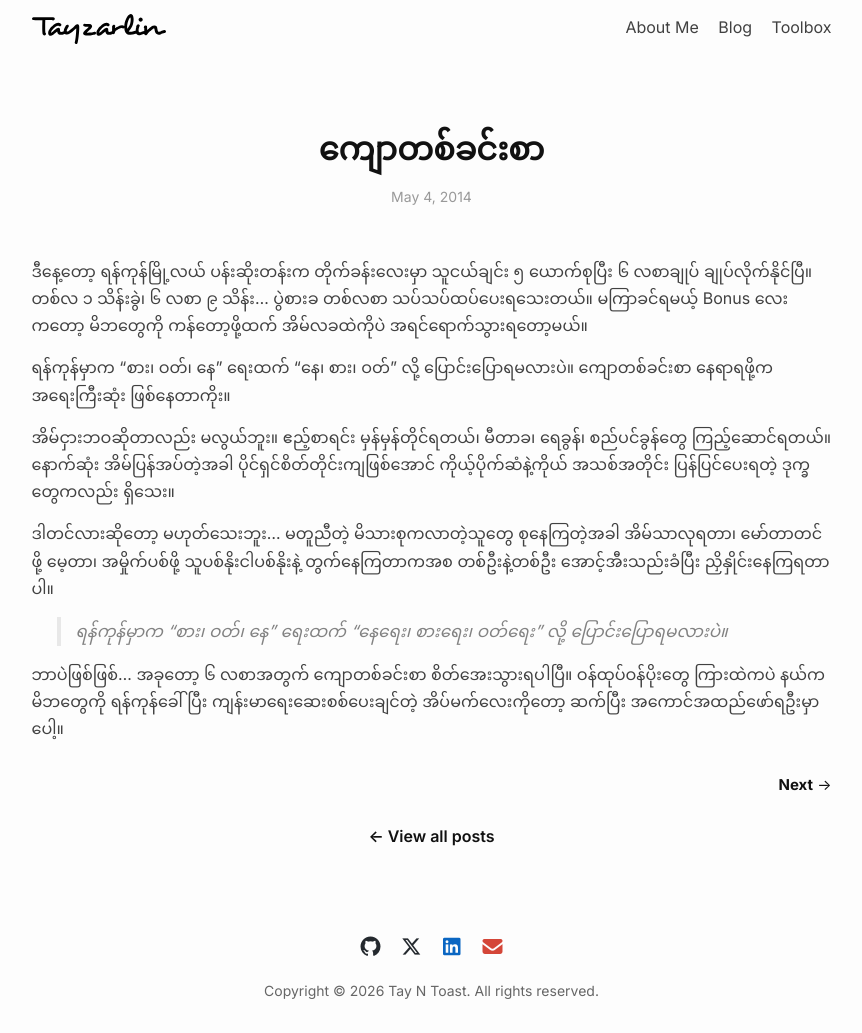
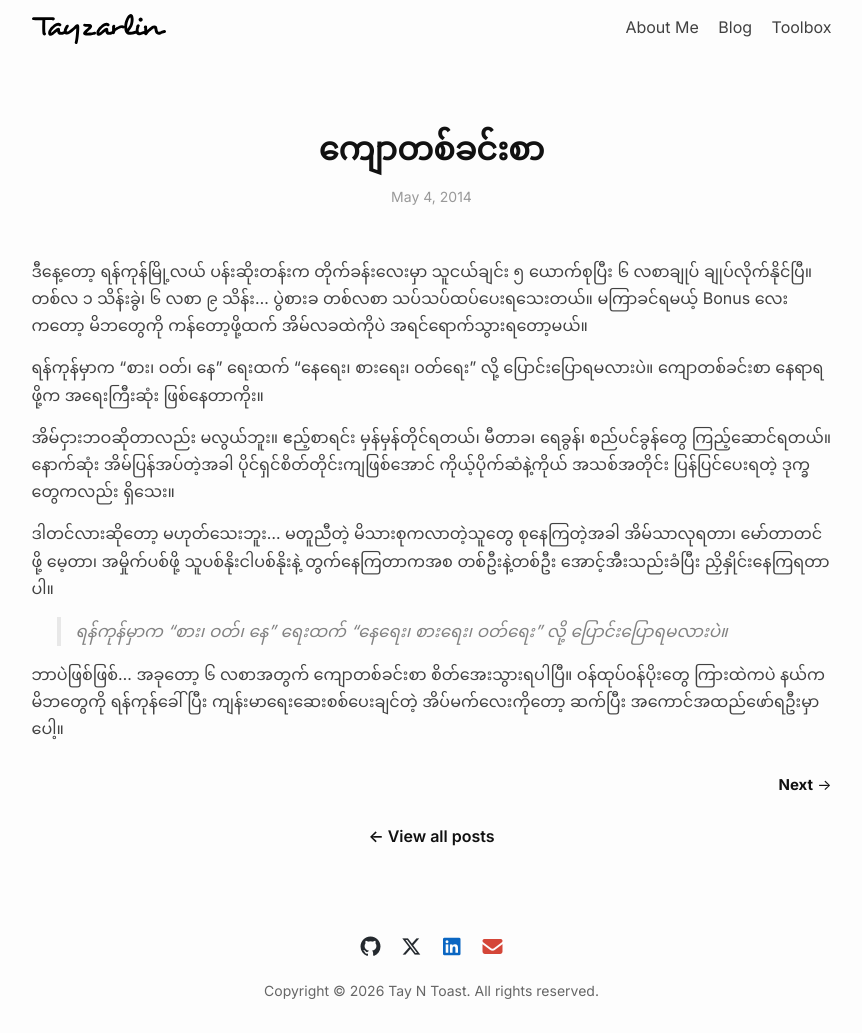
Before and after one commit to tayntoast/tayntoast.github.io, a Jekyll site: the page built from _posts/2014-05-04-living-on-rent-in-yangon.md, in a window 1280 px wide. Shown: the whole page, without its empty margins (201-1063 px from the left). Built offline with Jekyll 4.4.1, drawn with Linux system fonts in a browser that asks for light colours; nearby versions of some CDN libraries.

```diff
--- a/_posts/2014-05-04-living-on-rent-in-yangon.md
+++ b/_posts/2014-05-04-living-on-rent-in-yangon.md
@@ -7,7 +7,7 @@ categories: "SilentStruggles"
 
 ဒီနေ့တော့ ရန်ကုန်မြို့လယ် ပန်းဆိုးတန်းက တိုက်ခန်းလေးမှာ သူငယ်ချင်း ၅ ယောက်စုပြီး ၆ လစာချုပ် ချုပ်လိုက်နိုင်ပြီ။ တစ်လ ၁ သိန်းခွဲ၊ ၆ လစာ ၉ သိန်း... ပွဲစားခ တစ်လစာ သပ်သပ်ထပ်ပေးရသေးတယ်။ မကြာခင်ရမယ့် Bonus လေးကတော့ မိဘတွေကို ကန်တော့ဖို့ထက် အိမ်လခထဲကိုပဲ အရင်ရောက်သွားရတော့မယ်။
 
-ရန်ကုန်မှာက "စား၊ ဝတ်၊ နေ" ရေးထက် "နေ၊ စား၊ ဝတ်" လို့ ပြောင်းပြောရမလားပဲ။ ကျောတစ်ခင်းစာ နေရာရဖို့က အရေးကြီးဆုံး ဖြစ်နေတာကိုး။
+ရန်ကုန်မှာက "စား၊ ဝတ်၊ နေ" ရေးထက် "နေရေး၊ စားရေး၊ ဝတ်ရေး" လို့ ပြောင်းပြောရမလားပဲ။ ကျောတစ်ခင်းစာ နေရာရဖို့က အရေးကြီးဆုံး ဖြစ်နေတာကိုး။
 
 အိမ်ငှားဘဝဆိုတာလည်း မလွယ်ဘူး။ ဧည့်စာရင်း မှန်မှန်တိုင်ရတယ်၊ မီတာခ၊ ရေခွန်၊ စည်ပင်ခွန်တွေ ကြည့်ဆောင်ရတယ်။ နောက်ဆုံး အိမ်ပြန်အပ်တဲ့အခါ ပိုင်ရှင်စိတ်တိုင်းကျဖြစ်အောင် ကိုယ့်ပိုက်ဆံနဲ့ကိုယ် အသစ်အတိုင်း ပြန်ပြင်ပေးရတဲ့ ဒုက္ခတွေကလည်း ရှိသေး။
 
```
